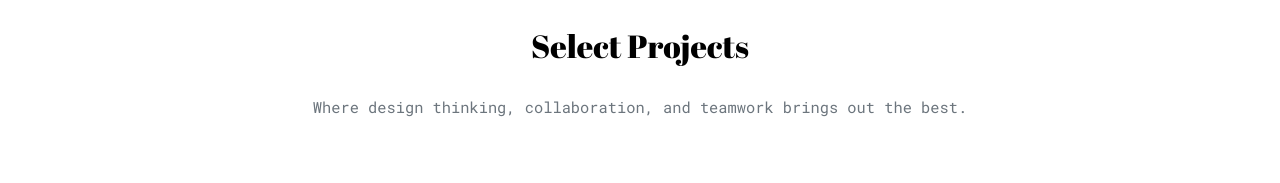
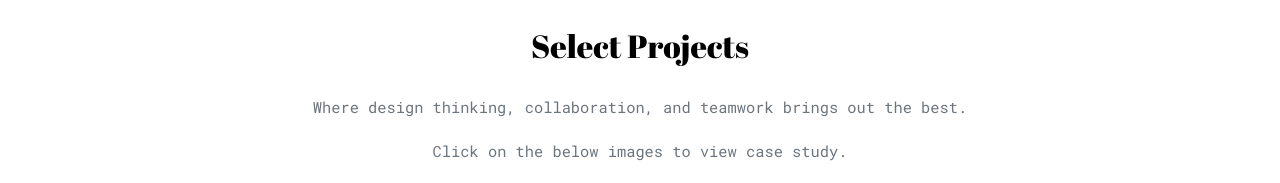
Before and after one commit to skilmer/skilmer.github.io, a plain HTML site: page index.html in a window 1280 px wide. Shown: the part 1360-1543 px from the top of the page. Drawn offline with nearby package versions, Linux system fonts and the light colour scheme.

Commit message:
Update index.html

```diff
--- a/index.html
+++ b/index.html
@@ -125,6 +125,7 @@
           <div class="col-md-8 text-center" data-aos="fade-up" data-aos-delay="">
             <h2 class="mb-4 section-title">Select Projects</h2>
             <p>Where design thinking, collaboration, and teamwork brings out the best.</p>
+            <p>Click on the below images to view case study.</p>
           </div>
         </div>
 
```
